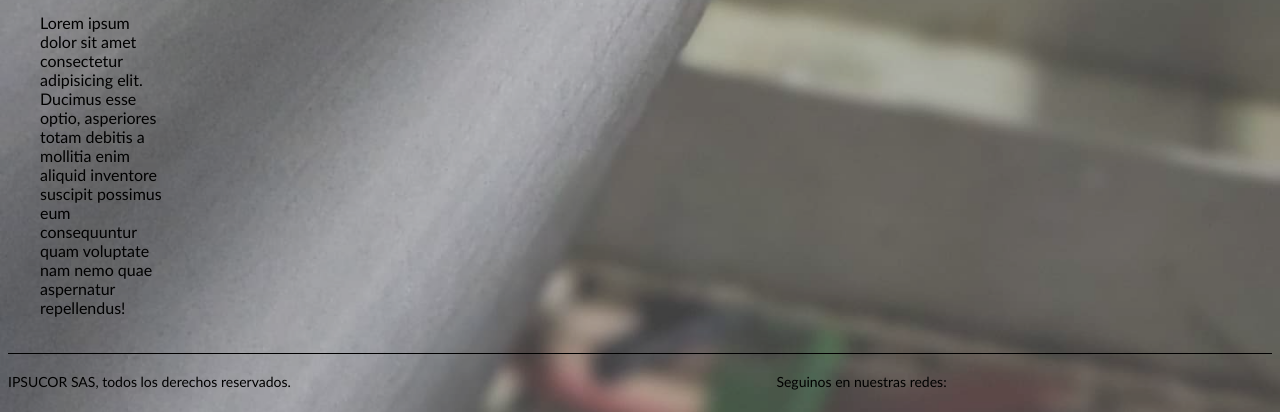
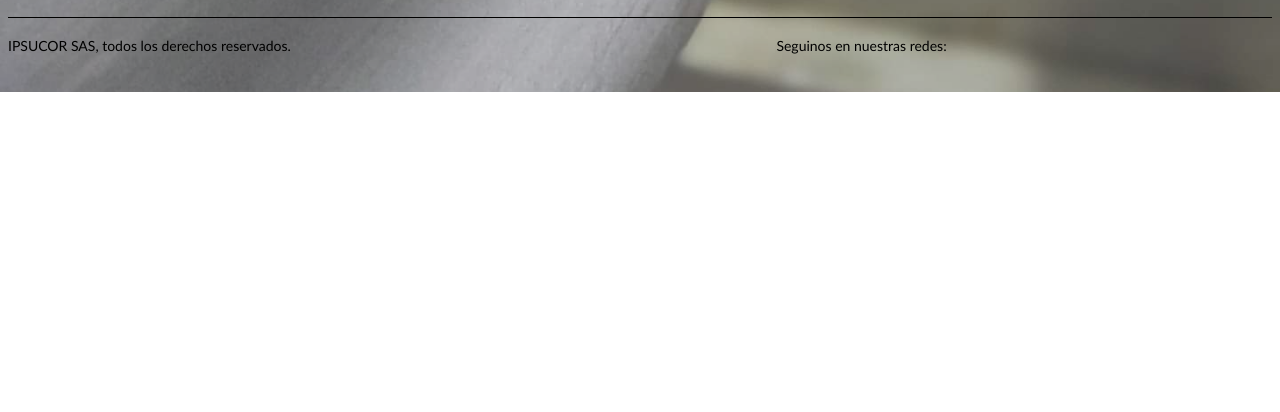
Before and after one commit to juanmrodrigz/Ipsucor, a plain HTML site: page index.html in a window 1280 px wide. Shown: the part 708-1120 px from the top of the page. After the commit the page ends 800 px from the top, so only its background shows below. Drawn offline with nearby package versions, Linux system fonts and the light colour scheme; no server answers.

Commit message:
Borre parrafo abajo de imagenes en index

```diff
--- a/index.html
+++ b/index.html
@@ -44,7 +44,6 @@
         <img class="container__img1" src="./img/mangueras2.jpg" alt="Imágen de caños de polietileno de alta densidad">
         <img class="container__img2" src="./img/mangueras6.jpg" alt="Imágen de caños de polietileno de alta densidad">
         <img class="container__img3" src="./img/mangueras4.jpg" alt="Imágen de caños de polietileno de alta densidad">
-        <p>Lorem ipsum dolor sit amet consectetur adipisicing elit. Ducimus esse optio, asperiores totam debitis a mollitia enim aliquid inventore suscipit possimus eum consequuntur quam voluptate nam nemo quae aspernatur repellendus!</p>
     </main>
     <footer>
         <section class="footer__disclaimer">
```
